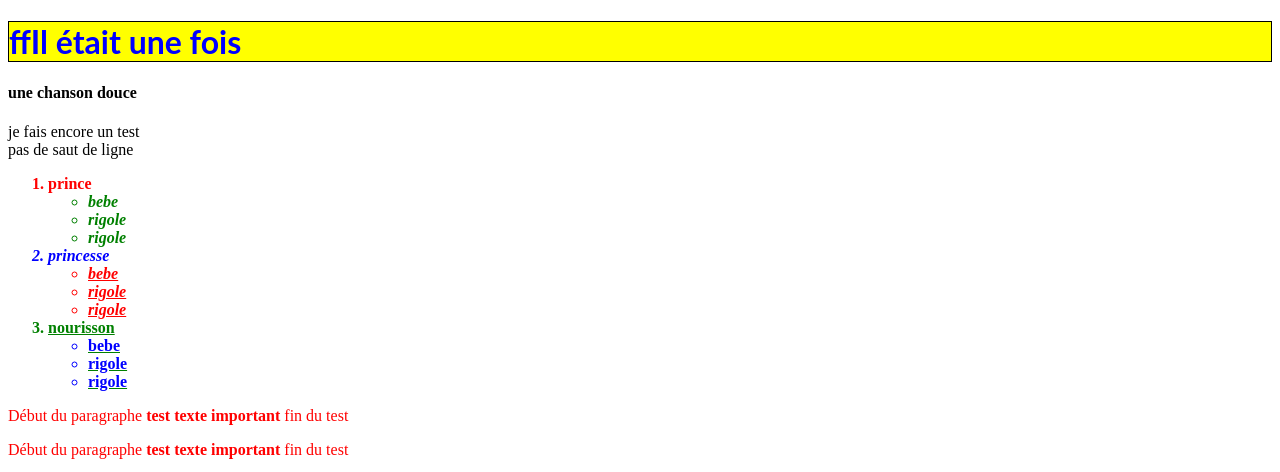
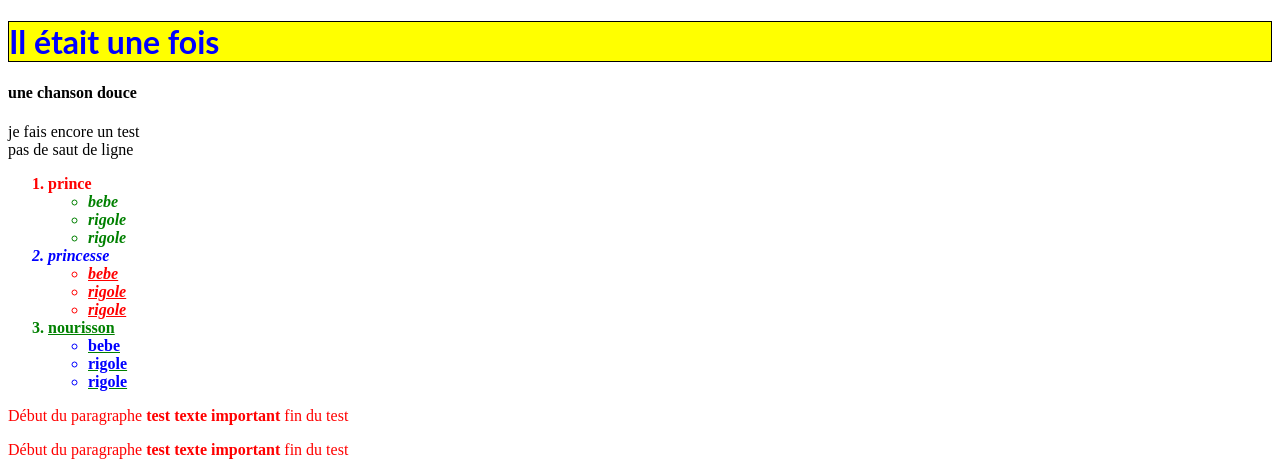
Before and after one commit to DDMAIF/essairepo, a website built with Parcel: page index.html in a window 1280 px wide. Shown: the top 472 px of the page. Built offline with nearby package versions, Linux system fonts and the light colour scheme.

Commit message:
Modif cours
une desc

```diff
--- a/index.html
+++ b/index.html
@@ -12,7 +12,7 @@
 <!-- Ceci est un commentaire. Il ne sera pas affiché dans le navigateur.-->
 
 <body>
-	<h1> ffIl était une fois </h1>
+	<h1> Il était une fois </h1>
 	<h4> une chanson douce </h4>
 
 	<div> je fais encore un test </div>
```
